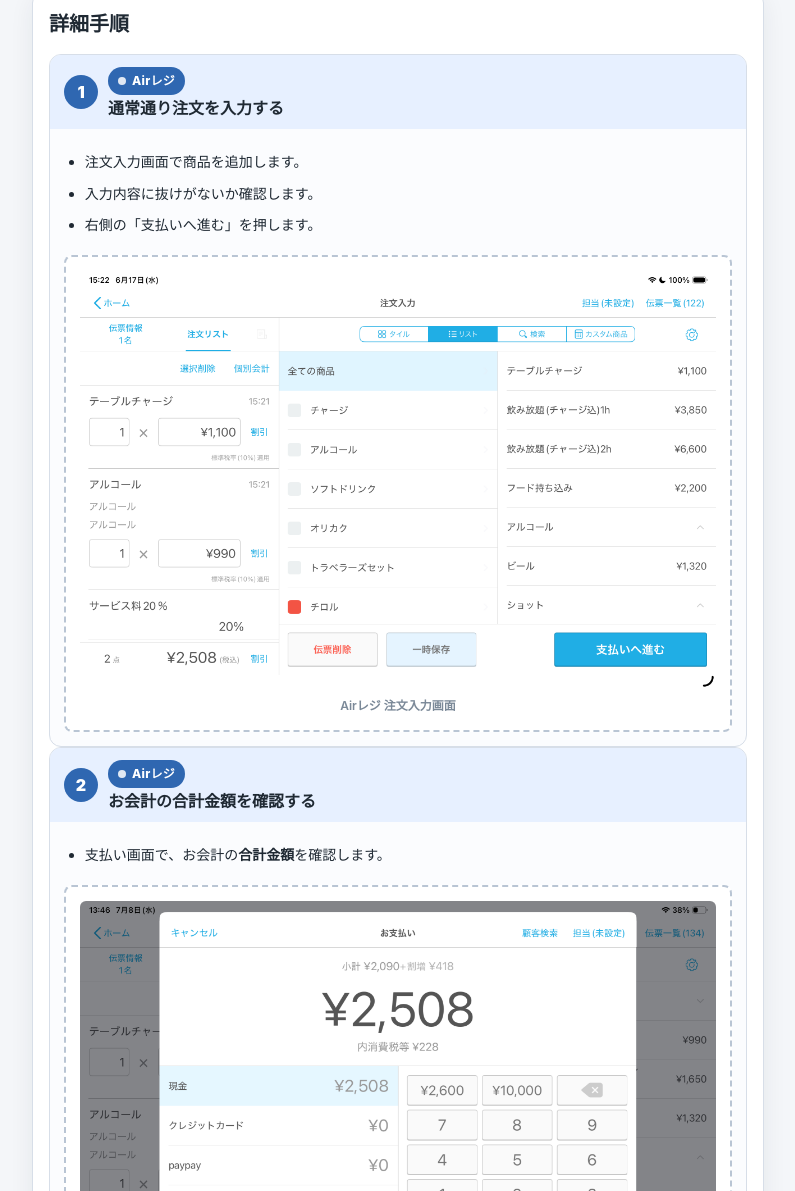
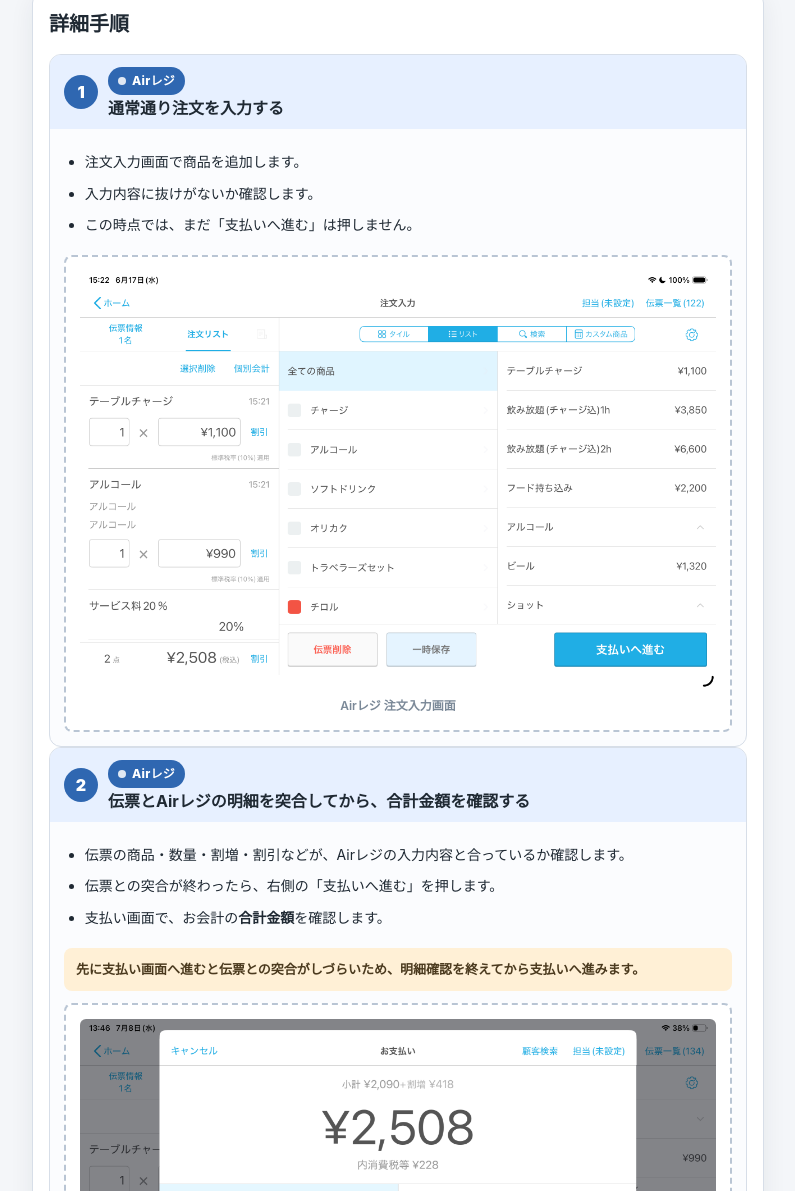
Before and after one commit to koyo-suzuki/roselink-payment-manual, a plain HTML site: page index.html in a window 1280 px wide. Shown: the part 1410-2601 px from the top of the page, without its empty margins (242-1037 px from the left). Drawn offline with Linux system fonts and the light colour scheme.

Commit message:
Clarify receipt reconciliation before payment

```diff
--- a/index.html
+++ b/index.html
@@ -586,7 +586,7 @@
         </div>
         <div class="tl-item tl-airregi">
           <span class="app-badge badge-airregi">Airレジ</span>
-          <div class="tl-text">2. 支払いへ進み、合計金額を確認する</div>
+          <div class="tl-text">2. 伝票とAirレジの明細を突合してから、合計金額を確認する</div>
         </div>
         <div class="tl-item tl-roselink">
           <span class="app-badge badge-roselink">RoseLink管理ページ</span>
@@ -629,7 +629,7 @@
             <ul>
               <li>注文入力画面で商品を追加します。</li>
               <li>入力内容に抜けがないか確認します。</li>
-              <li>右側の「支払いへ進む」を押します。</li>
+              <li>この時点では、まだ「支払いへ進む」は押しません。</li>
             </ul>
             <figure class="shot">
               <img src="roselink-assets/airregi-order.png" alt="Airレジ 注文入力画面">
@@ -643,13 +643,16 @@
             <div class="step-num">2</div>
             <div class="head-text">
               <span class="app-badge badge-airregi">Airレジ</span>
-              <h3>お会計の合計金額を確認する</h3>
+              <h3>伝票とAirレジの明細を突合してから、合計金額を確認する</h3>
             </div>
           </div>
           <div class="step-body">
             <ul>
+              <li>伝票の商品・数量・割増・割引などが、Airレジの入力内容と合っているか確認します。</li>
+              <li>伝票との突合が終わったら、右側の「支払いへ進む」を押します。</li>
               <li>支払い画面で、お会計の<strong>合計金額</strong>を確認します。</li>
             </ul>
+            <p class="point">先に支払い画面へ進むと伝票との突合がしづらいため、明細確認を終えてから支払いへ進みます。</p>
             <figure class="shot">
               <img src="roselink-assets/airregi-total-cash-2508.png" alt="Airレジ 支払い画面 合計2508円">
               <figcaption>Airレジ 支払い画面 / 合計金額の確認</figcaption>
```
